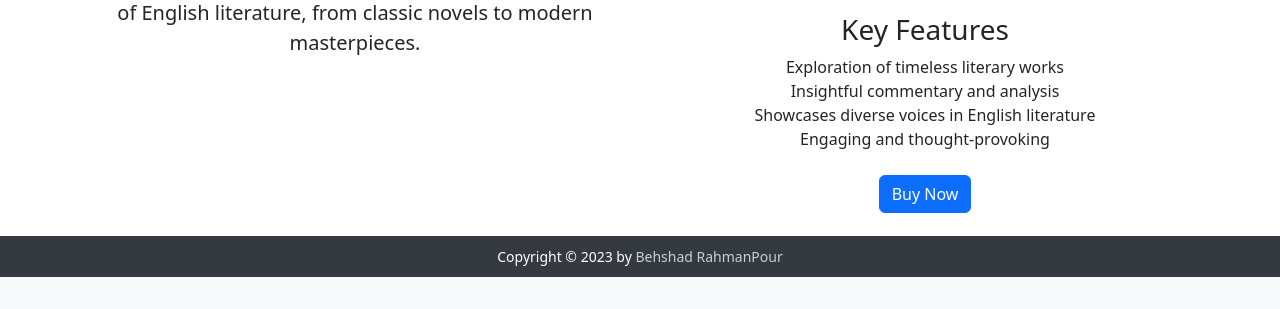
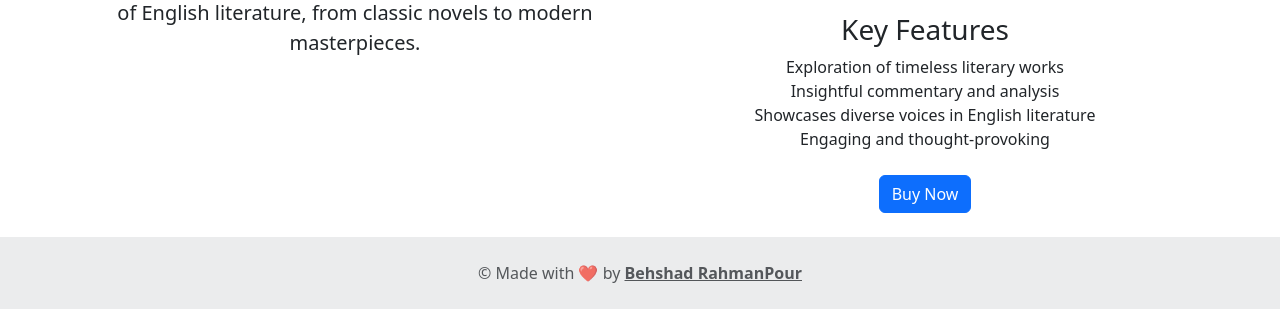
Before and after one commit to behshadrhp/ShadMedia, a Django app: page / in a window 1280 px wide. Shown: the part 523-832 px from the top of the page. Before the commit the page ends 800 px from the top, so only its background shows below. Run offline with Django 4.2, Linux system fonts and the light colour scheme.

Commit message:
update footer

```diff
--- a/templates/footer.html
+++ b/templates/footer.html
@@ -1,3 +1,9 @@
-<footer class="custom-footer">
-    <p class="mb-0 small">Copyright &copy; 2023 by <a href='https://behshadrhp.ir' target="_blank" style="text-decoration: none; color: rgb(201, 207, 218);">Behshad RahmanPour</a></p>
+<!-- Footer -->
+<footer class="text-center text-lg-start bg-light text-muted">
+    <!-- Copyright -->
+    <div class="text-center p-4" style="background-color: rgba(0, 0, 0, 0.05);">
+        &copy; Made with ❤️ by
+      <a class="text-reset fw-bold" target='_blank' href="https://behshadrhp.ir/">Behshad RahmanPour</a>
+    </div>
+    <!-- Copyright -->
 </footer>
--- a/templates/home.html
+++ b/templates/home.html
@@ -1,6 +1,6 @@
 {% extends 'main.html' %}
 
-{% block title %}English Book{% endblock title %}
+{% block title %}ShadMedia{% endblock title %}
 
 {% block content %}
   <div class="container mt-5">
--- a/templates/main.html
+++ b/templates/main.html
@@ -25,7 +25,7 @@
     {% endif %}
 
     {% block content %}{% endblock content %}
-
+    <br>
     {% include 'footer.html' %}
 
     <script src="https://cdn.jsdelivr.net/npm/bootstrap@5.3.1/dist/js/bootstrap.bundle.min.js" integrity="sha384-HwwvtgBNo3bZJJLYd8oVXjrBZt8cqVSpeBNS5n7C8IVInixGAoxmnlMuBnhbgrkm" crossorigin="anonymous"></script>
```
